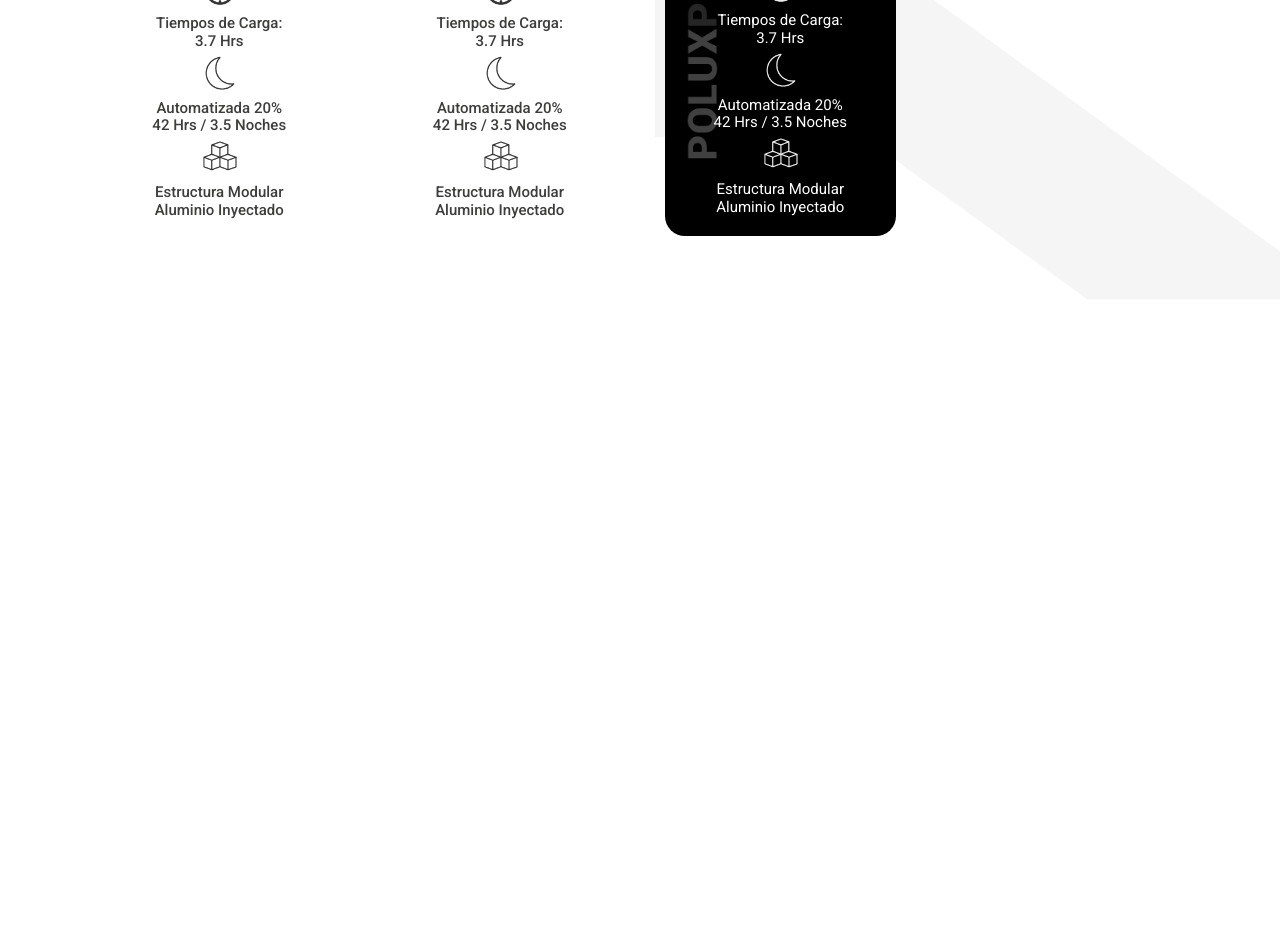
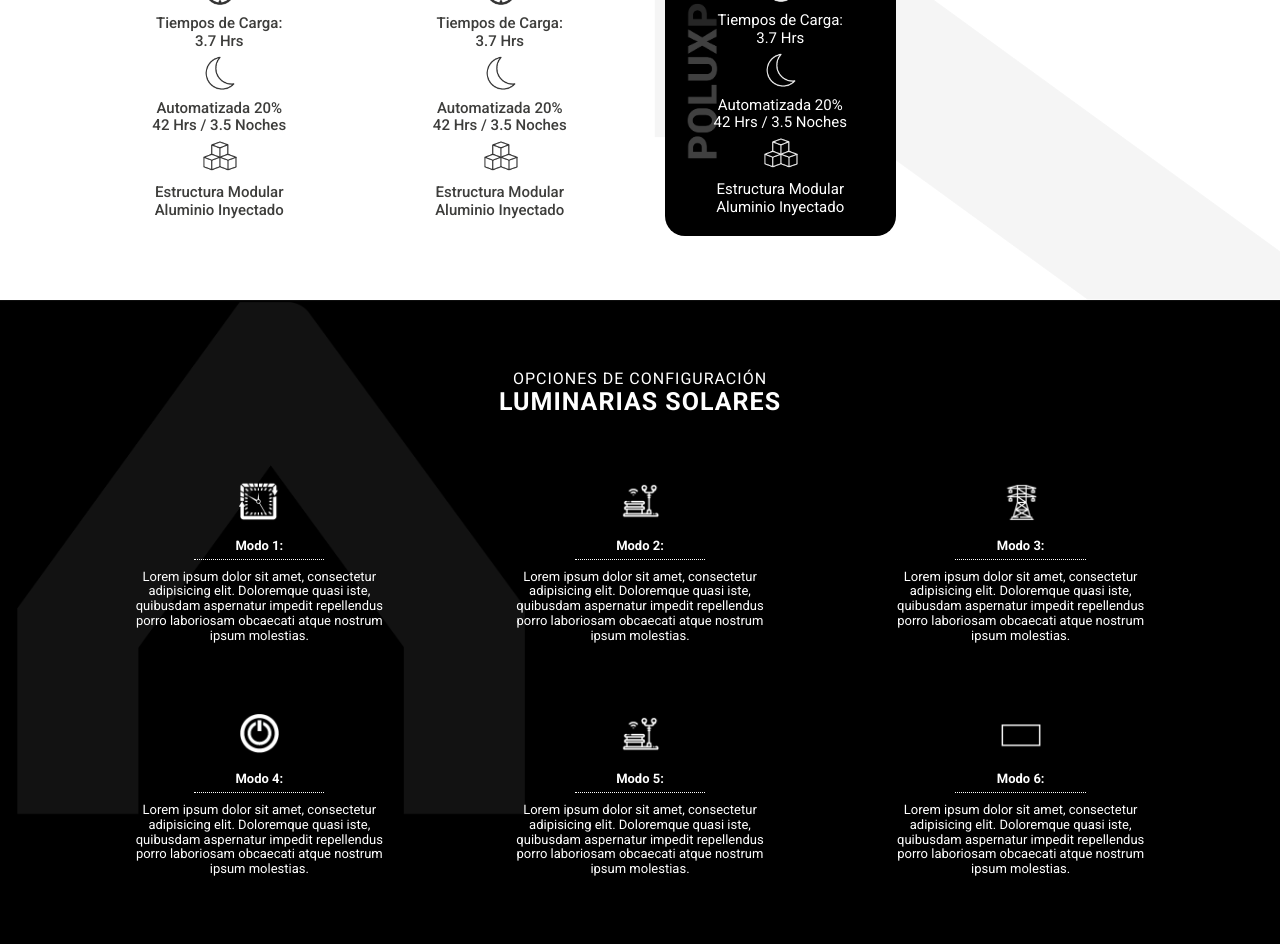
Before and after one commit to Andresfelipemena93/Lirvan_v3.0, a plain HTML site: page polux_productos.html in a window 1280 px wide. Shown: the part 2789-3733 px from the top of the page. Before the commit the page ends 3089 px from the top, so only its background shows below. Drawn offline with nearby package versions, Linux system fonts and the light colour scheme; a web font is replaced by a local one.

Commit message:
Se maqueto seccion de Polux productos y se diseño el CSS

```diff
--- a/css/submenu.css
+++ b/css/submenu.css
@@ -515,3 +515,74 @@
     height: 100%;
     width: 100%;
 }
+
+/* Opciones Configuracion */
+.opciones-configuracion{
+    background-image: url('../media/iconos_lirvan/bd.png');
+    height: auto;
+    background-position: center center;
+    background-size: cover;
+    padding: 7rem 0;
+}
+.opciones-configuracion__subtitle {
+    color: #fff;
+    font-size: 16px;
+    text-transform: uppercase;
+    font-weight: 400;
+    font-family: 'Roboto', sans-serif;
+    letter-spacing: 1px;
+}
+.opciones-configuracion__title {
+    color: #Fff;
+    font-size: 25px;
+    text-transform: uppercase;
+    font-weight: 700;
+    font-family: 'Roboto', sans-serif;
+    letter-spacing: 1px;
+}
+
+@media (min-width:768px){
+.opciones-configuracion__column{
+    display: grid;
+    grid-template-columns: repeat(2, 1fr);
+    align-items: center;
+    gap: 7rem;
+}
+}
+@media (min-width:1200px){
+    .opciones-configuracion__column{
+    grid-template-columns: repeat(3, 1fr);
+}
+}
+.modulo-card{
+    display: flex;
+    flex-direction: column;
+    justify-content: center;
+    align-items: center;
+    padding: 0 25px;
+}
+.modulo-card__imagen{
+    width: 40px;
+    height: 40px;
+    margin-bottom: 10px;
+}
+.modulo-card__title{
+    color: #fff;
+}
+.modulo-card__title{
+    font-size: 13px;
+    font-family: 'Roboto', sans-serif;
+    border-bottom: 1px dotted white;
+    margin-bottom: 10px;
+    width: 50%;
+    display: block;
+    text-align: center;
+    padding: 5px 0;
+
+}
+.modulo-card__descripcion{
+    color: #Ffff;
+    text-align: center;
+    font-size: 13px;
+    font-family: 'Roboto', sans-serif;
+}
--- a/polux_productos.html
+++ b/polux_productos.html
@@ -624,6 +624,67 @@
         </div>
     </section>
 
+<!-- Section Opciones de configuracion -->
+
+<section class="opciones-configuracion ">
+    <h3 class="opciones-configuracion__subtitle text-center">Opciones de configuración</h3>
+    <h2 class="opciones-configuracion__title text-center">Luminarias Solares</h2>
+    <div class="opciones-configuracion__column container">
+
+        <div class="modulo-card">
+            <div class="modulo-card__content-img">
+            <img class="modulo-card__imagen" src="media/iconos_lirvan/300ppi/300ppi/3.png" alt="">
+            </div>
+            <h4 class="modulo-card__title">Modo 1:</h4>
+            <p class="modulo-card__descripcion">Lorem ipsum dolor sit amet, consectetur adipisicing elit. Doloremque quasi iste, quibusdam aspernatur impedit repellendus porro laboriosam obcaecati atque nostrum ipsum molestias.</p>
+        </div>
+        <div class="modulo-card">
+
+            <div class="modulo-card__content-img">
+                <img class="modulo-card__imagen" src="media/iconos_lirvan/300ppi/300ppi/2.png" alt="">
+                </div>
+            <h4 class="modulo-card__title">Modo 2:</h4>
+            <p class="modulo-card__descripcion">Lorem ipsum dolor sit amet, consectetur adipisicing elit. Doloremque quasi iste, quibusdam aspernatur impedit repellendus porro laboriosam obcaecati atque nostrum ipsum molestias.</p>
+
+        </div>
+        <div class="modulo-card">
+            <div class="modulo-card__content-img">
+                <img class="modulo-card__imagen" src="media/iconos_lirvan/300ppi/300ppi/torre.png" alt="">
+                </div>
+            <h4 class="modulo-card__title">Modo 3:</h4>
+            <p class="modulo-card__descripcion">Lorem ipsum dolor sit amet, consectetur adipisicing elit. Doloremque quasi iste, quibusdam aspernatur impedit repellendus porro laboriosam obcaecati atque nostrum ipsum molestias.</p>
+
+        </div>
+         <div class="modulo-card">
+            <div class="modulo-card__content-img">
+                <img class="modulo-card__imagen" src="media/iconos_lirvan/300ppi/300ppi/6.png" alt="">
+                </div>
+            <h4 class="modulo-card__title">Modo 4:</h4>
+            <p class="modulo-card__descripcion">Lorem ipsum dolor sit amet, consectetur adipisicing elit. Doloremque quasi iste, quibusdam aspernatur impedit repellendus porro laboriosam obcaecati atque nostrum ipsum molestias.</p>
+
+        </div>
+        <div class="modulo-card">
+            <div class="modulo-card__content-img">
+                <img class="modulo-card__imagen" src="media/iconos_lirvan/300ppi/300ppi/2.png" alt="">
+                </div>
+            <h4 class="modulo-card__title">Modo 5:</h4>
+            <p class="modulo-card__descripcion">Lorem ipsum dolor sit amet, consectetur adipisicing elit. Doloremque quasi iste, quibusdam aspernatur impedit repellendus porro laboriosam obcaecati atque nostrum ipsum molestias.</p>
+
+        </div>
+        <div class="modulo-card">
+            <div class="modulo-card__content-img">
+                <img class="modulo-card__imagen" src="media/iconos_lirvan/300ppi/300ppi/7.png" alt="">
+                </div>
+            <h4 class="modulo-card__title">Modo 6:</h4>
+            <p class="modulo-card__descripcion">Lorem ipsum dolor sit amet, consectetur adipisicing elit. Doloremque quasi iste, quibusdam aspernatur impedit repellendus porro laboriosam obcaecati atque nostrum ipsum molestias.</p>
+
+        </div>
+
+
+    </div>
+
+</section>
+
 </body>
 
 </html>
```
